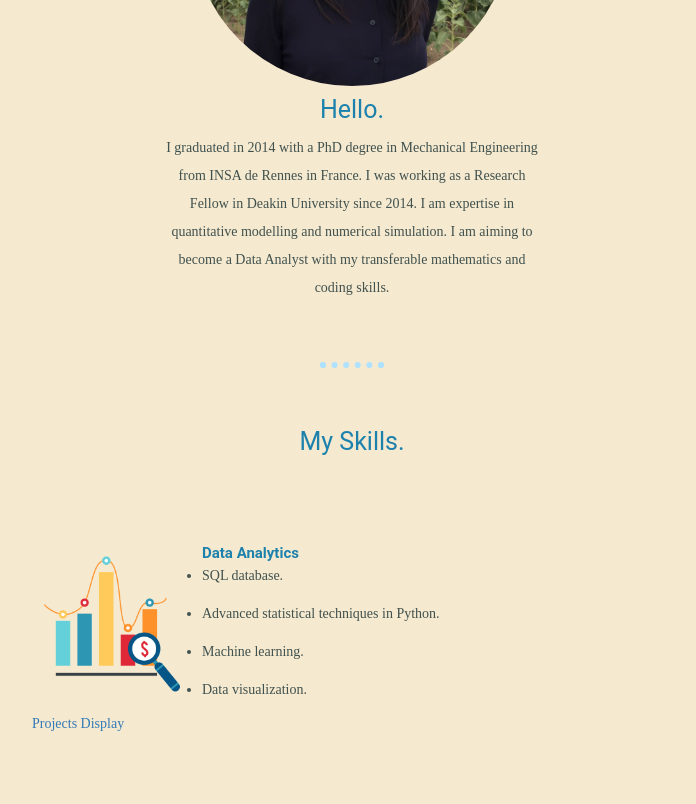
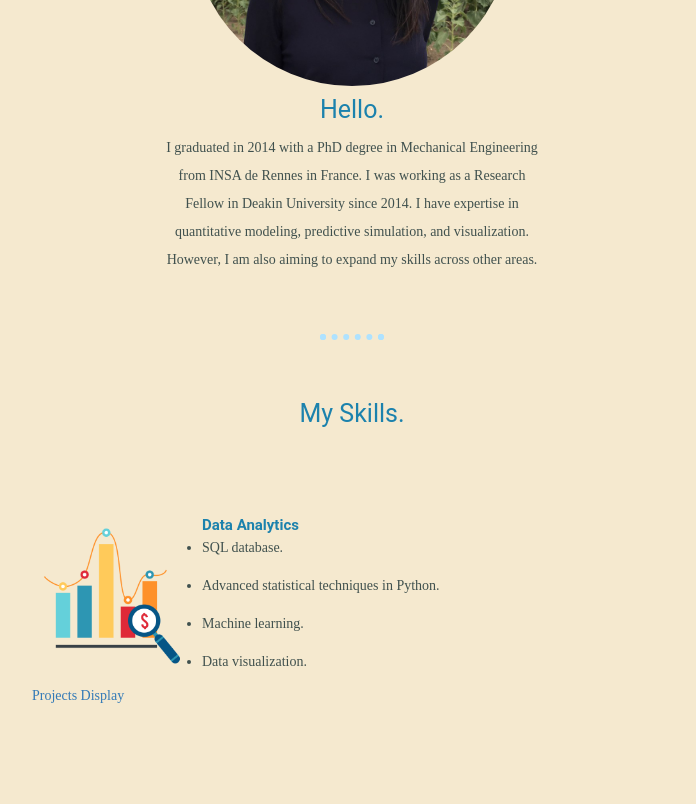
Before and after one commit to shunyingzhang/personal-page, a plain HTML site: page index.html in a window 1280 px wide. Shown: the part 1000-1804 px from the top of the page, without its empty margins (288-984 px from the left). Drawn offline with nearby package versions, Linux system fonts and the light colour scheme.

Commit message:
index updated

```diff
--- a/index.html
+++ b/index.html
@@ -40,7 +40,7 @@
       <img class="profile-img" src="images/photo.jpeg" alt="profile-photo">
       <h2>Hello.</h2>
       <p class="intro">I graduated in 2014 with a PhD degree in Mechanical Engineering
-        from INSA de Rennes in France. I was working as a Research Fellow in Deakin University since 2014. I am expertise in quantitative modelling and numerical simulation. I am aiming to become a Data Analyst with my transferable mathematics and coding skills.</p>
+        from INSA de Rennes in France. I was working as a Research Fellow in Deakin University since 2014. I have expertise in quantitative modeling, predictive simulation, and visualization. However, I am also aiming to expand my skills across other areas.</p>
     </div>
     <hr>
     <div id="skills" class="skills">
```
